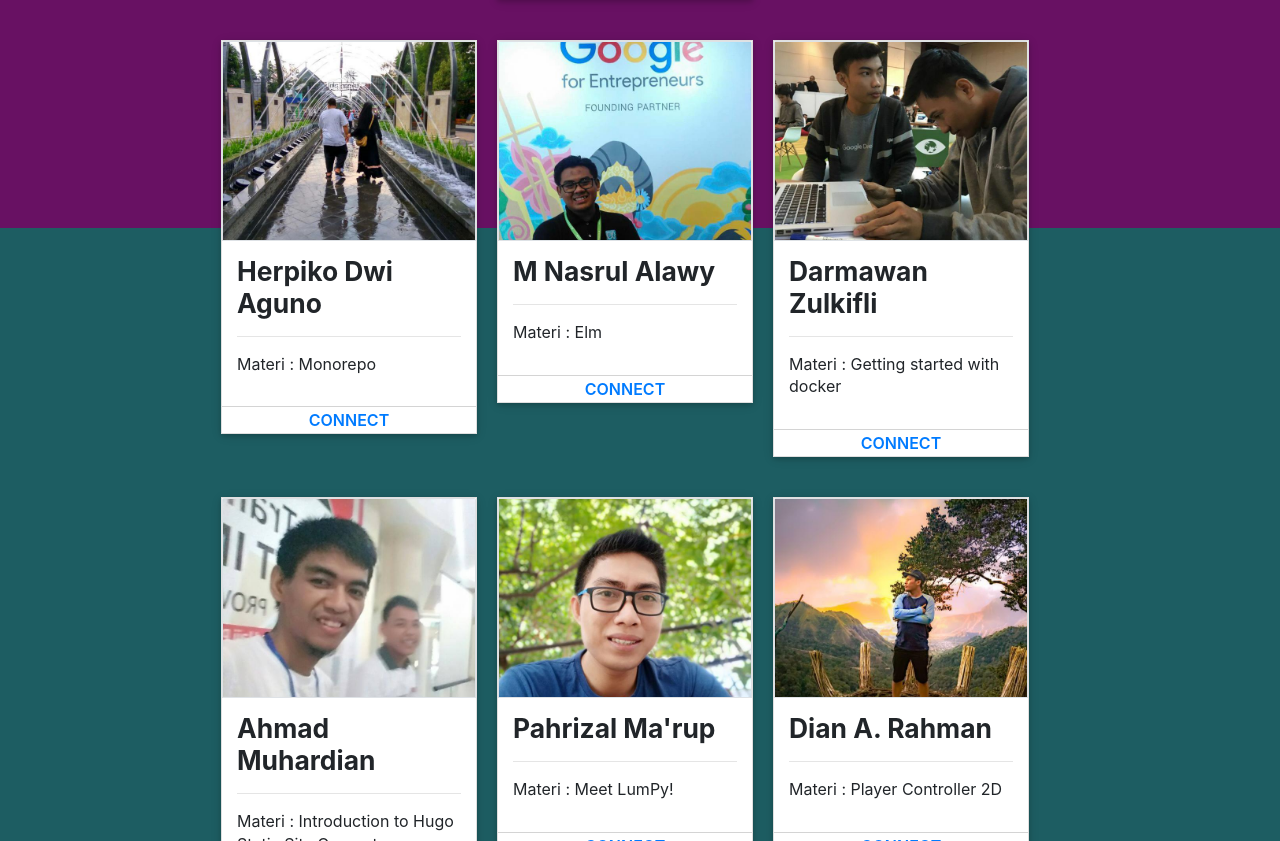
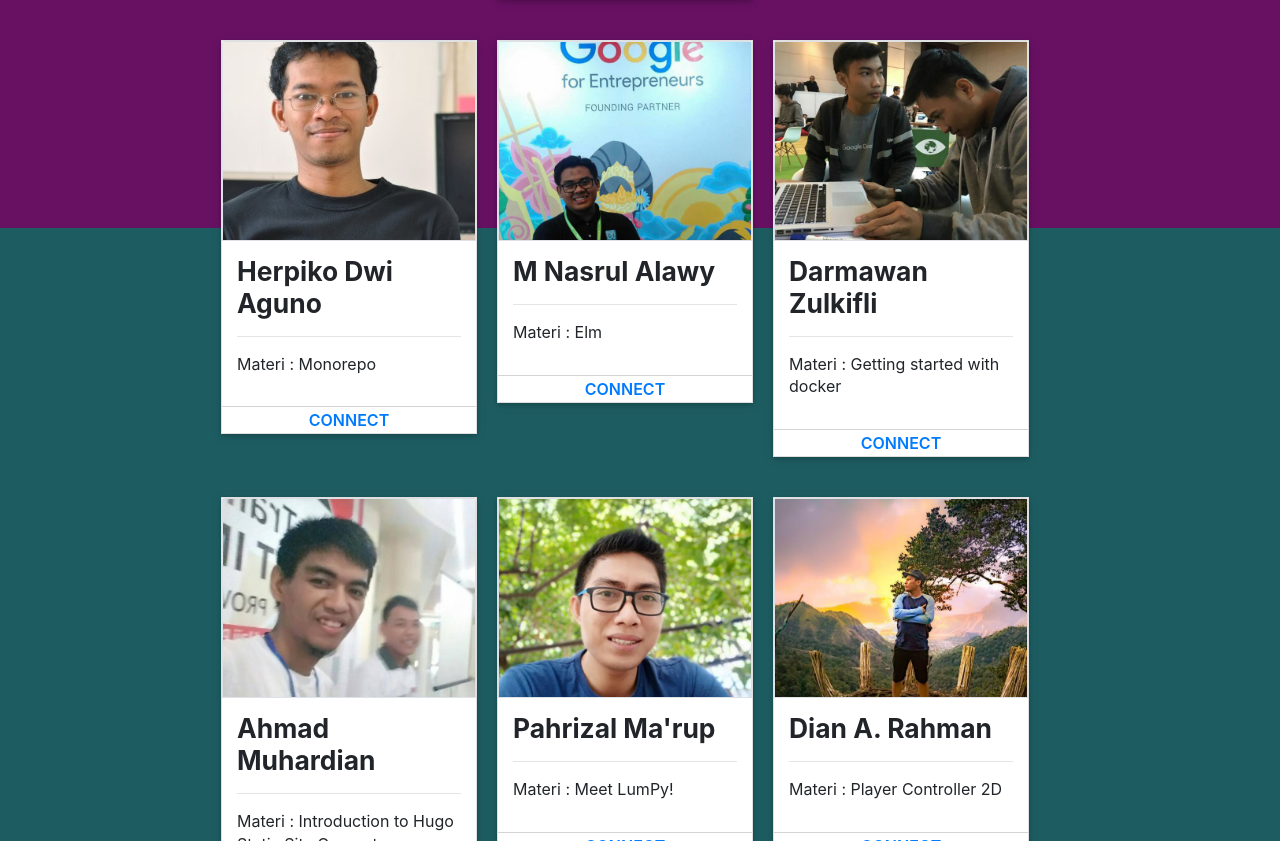
Before and after one commit to LombokDev/Meetup006, a plain HTML site: page docs/index.html in a window 1280 px wide. Shown: the part 3020-3861 px from the top of the page. Drawn offline with nearby package versions, Linux system fonts and the light colour scheme; files whose address does not match are found by name.

Commit message:
Change mr herpiko photos

```diff
--- a/docs/index.html
+++ b/docs/index.html
@@ -242,7 +242,7 @@
 			<div class="col-xs-12 col-sm-3 card-detail">
 				<div class="card">
 					<a class="img-card" href="">
-						<img class="img-responsive img-thumbnail" src='img/deni.jpg'>
+						<img class="img-responsive img-thumbnail" src='img/herpiko.jpeg'>
 					</a>
 					<div class="card-content">
 						<h4 class="card-title">
```
